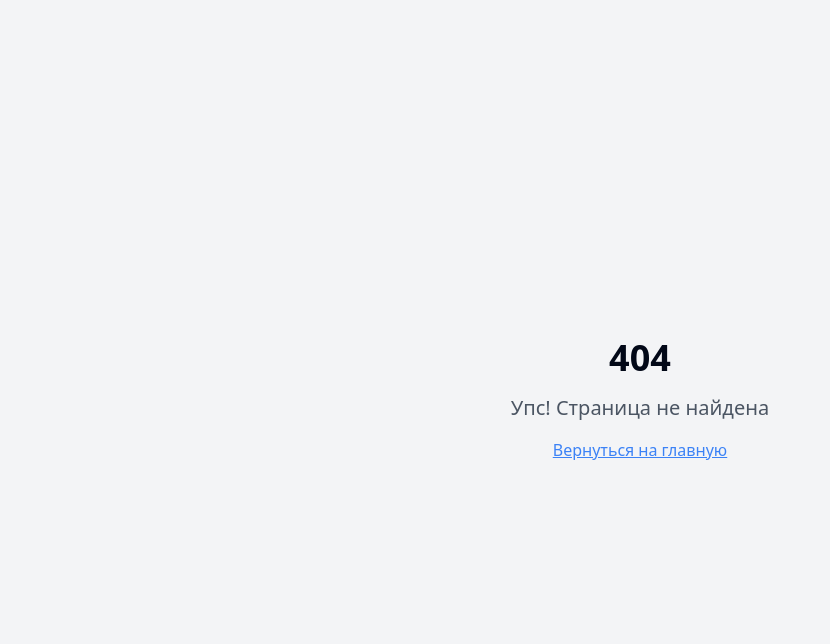
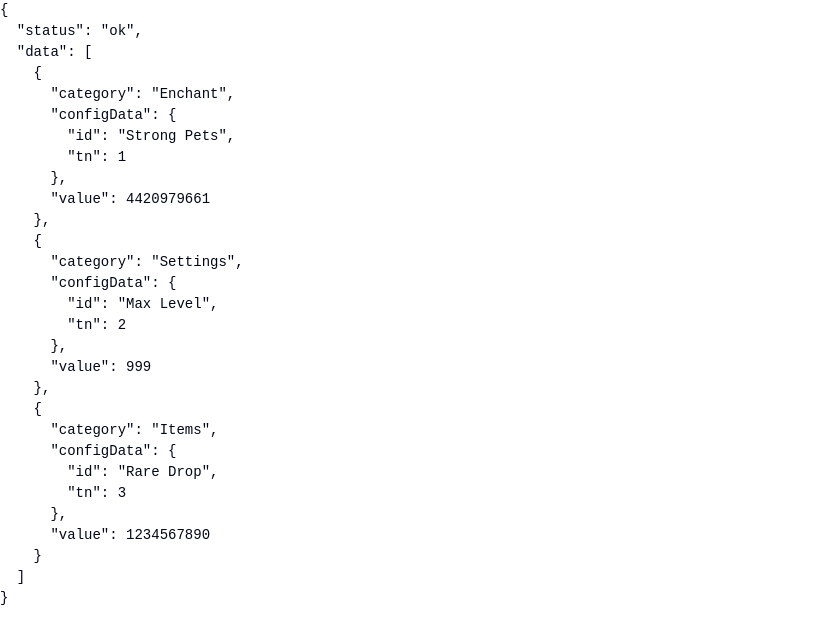
Before and after one commit to pr-poehali-dev/immutable-script-site, a React (Vite) app: page /script in a window 1280 px wide. Before the commit this address had no page. Shown: the top 644 px of the page, without its empty margins (0-830 px from the left). Built offline with nearby package versions, Linux system fonts and the light colour scheme.

Commit message:
Добавить публичную страницу кода

```diff
--- a/src/App.tsx
+++ b/src/App.tsx
@@ -5,6 +5,7 @@ import { TooltipProvider } from "@/components/ui/tooltip";
 import { QueryClient, QueryClientProvider } from "@tanstack/react-query";
 import { BrowserRouter, Routes, Route } from "react-router-dom";
 import Index from "./pages/Index";
+import Script from "./pages/Script";
 import NotFound from "./pages/NotFound";
 
 const queryClient = new QueryClient();
@@ -17,6 +18,7 @@ const App = () => (
       <BrowserRouter>
         <Routes>
           <Route path="/" element={<Index />} />
+          <Route path="/script" element={<Script />} />
           {/* ADD ALL CUSTOM ROUTES ABOVE THE CATCH-ALL "*" ROUTE */}
           <Route path="*" element={<NotFound />} />
         </Routes>
--- a/src/pages/Index.tsx
+++ b/src/pages/Index.tsx
@@ -114,6 +114,8 @@ const Index = () => {
     // Simulate saving process
     setTimeout(() => {
       setScriptData(validatedData);
+      // Сохраняем в localStorage для синхронизации с публичной страницей
+      localStorage.setItem('scriptData', JSON.stringify(validatedData));
       setIsEditing(false);
       setIsSaving(false);
       toast({
--- /dev/null
+++ b/src/pages/Script.tsx
@@ -0,0 +1,64 @@
+import { useState, useEffect } from "react";
+
+const Script = () => {
+  const [scriptData, setScriptData] = useState(null);
+
+  useEffect(() => {
+    // Получаем данные из localStorage или используем начальные данные
+    const storedData = localStorage.getItem('scriptData');
+    if (storedData) {
+      setScriptData(JSON.parse(storedData));
+    } else {
+      const initialData = {
+        "status": "ok",
+        "data": [
+          {
+            "category": "Enchant",
+            "configData": {
+              "id": "Strong Pets",
+              "tn": 1
+            },
+            "value": 4420979661
+          },
+          {
+            "category": "Settings",
+            "configData": {
+              "id": "Max Level",
+              "tn": 2
+            },
+            "value": 999
+          },
+          {
+            "category": "Items",
+            "configData": {
+              "id": "Rare Drop",
+              "tn": 3
+            },
+            "value": 1234567890
+          }
+        ]
+      };
+      setScriptData(initialData);
+    }
+  }, []);
+
+  if (!scriptData) {
+    return null;
+  }
+
+  return (
+    <pre style={{
+      margin: 0,
+      padding: 0,
+      fontFamily: 'monospace',
+      fontSize: '14px',
+      lineHeight: '1.5',
+      whiteSpace: 'pre-wrap',
+      wordBreak: 'break-all'
+    }}>
+      {JSON.stringify(scriptData, null, 2)}
+    </pre>
+  );
+};
+
+export default Script;
```
